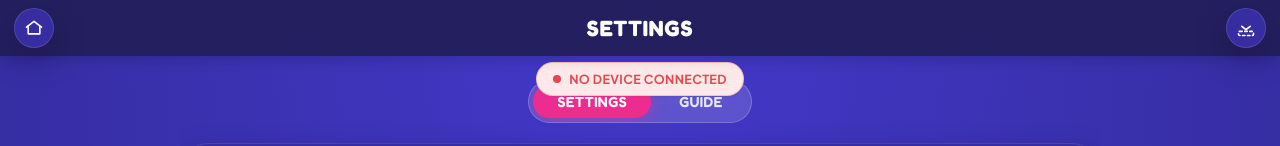
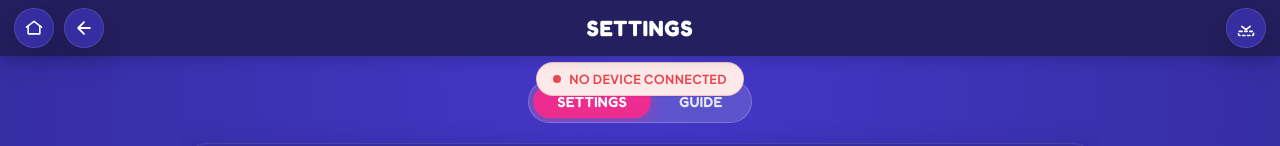
Before and after one commit to sudo-kachponz/robotku, a Next.js app: page /control/settings in a window 1280 px wide. Shown: the top 146 px of the page. Built offline with nearby package versions, Linux system fonts and the light colour scheme.

Commit message:
feat(control): add back navigation button next to home in navbar

```diff
--- a/src/components/control/ControlLayout.tsx
+++ b/src/components/control/ControlLayout.tsx
@@ -57,6 +57,20 @@ export default function ControlLayout({
     }
   }, []);
 
+  const handleBack = useCallback(() => {
+    if (router.pathname.startsWith('/control/modes/')) {
+      void router.push('/control/modes');
+    } else if (router.pathname === '/control/modes') {
+      void router.push('/control');
+    } else if (router.pathname === '/control/projects' || router.pathname === '/control/settings') {
+      void router.push('/control');
+    } else if (typeof window !== 'undefined' && window.history.length > 1) {
+      router.back();
+    } else {
+      void router.push('/control');
+    }
+  }, [router]);
+
   return (
     <div className={styles.shell}>
       {/* Top Navbar */}
@@ -69,6 +83,14 @@ export default function ControlLayout({
             title="Beranda"
           >
             <HomeIcon />
+          </button>
+          <button
+            className={styles.iconBtn}
+            onClick={handleBack}
+            aria-label="Kembali"
+            title="Kembali ke kontrol sebelumnya"
+          >
+            <BackIcon />
           </button>
         </div>
 
@@ -306,3 +328,20 @@ function DockShowIcon() {
     </svg>
   );
 }
+
+function BackIcon() {
+  return (
+    <svg
+      viewBox="0 0 24 24"
+      width="20"
+      height="20"
+      fill="none"
+      stroke="currentColor"
+      strokeWidth="2.2"
+      strokeLinecap="round"
+      strokeLinejoin="round"
+    >
+      <path d="M19 12H5M12 19l-7-7 7-7" />
+    </svg>
+  );
+}
```
